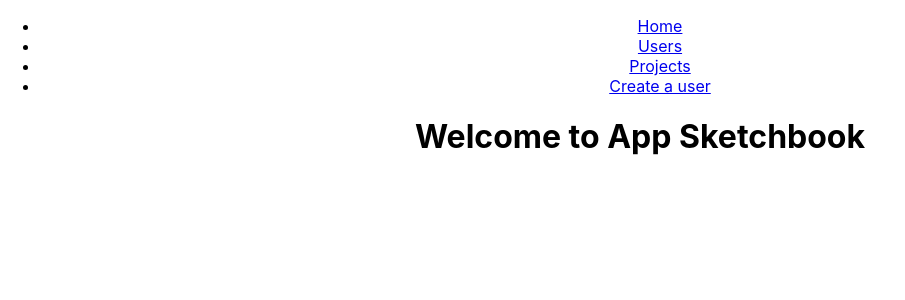
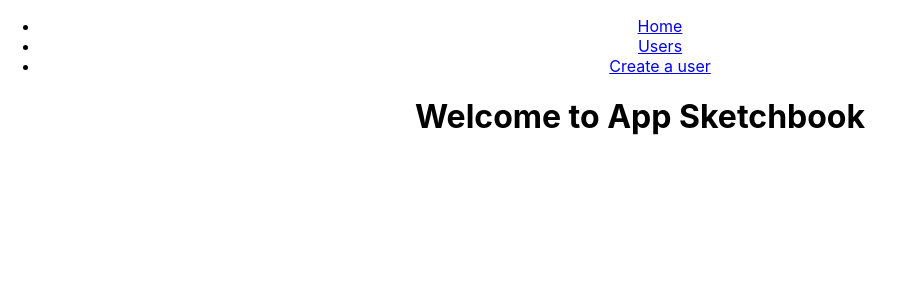
Before and after one commit to Ejo415/app-sketchbook, a React (Create React App) app in the folder app-sketchbook-front/: page / in a window 1280 px wide. Shown: the top 300 px of the page, without its empty margins (0-905 px from the left). Built offline with nearby package versions, Linux system fonts and the light colour scheme.

Commit message:
removed some links

```diff
--- a/app-sketchbook-front/src/components/Nav.js
+++ b/app-sketchbook-front/src/components/Nav.js
@@ -1,21 +1,19 @@
 import React from "react";
-import { Link } from "react-router-dom";
+import { NavLink } from "react-router-dom";
 
 const Nav = () => {
   return (
     <div>
       <ul>
         <li>
-          <Link to="/">Home</Link>
+          <NavLink to="/">Home</NavLink>
         </li>
         <li>
-          <Link to="/users">Users</Link>
+          <NavLink to="/users">Users</NavLink>
         </li>
+
         <li>
-          <Link to="/projects">Projects</Link>
-        </li>
-        <li>
-          <Link to="/user/new">Create a user</Link>
+          <NavLink to="/user/new">Create a user</NavLink>
         </li>
       </ul>
     </div>
```
